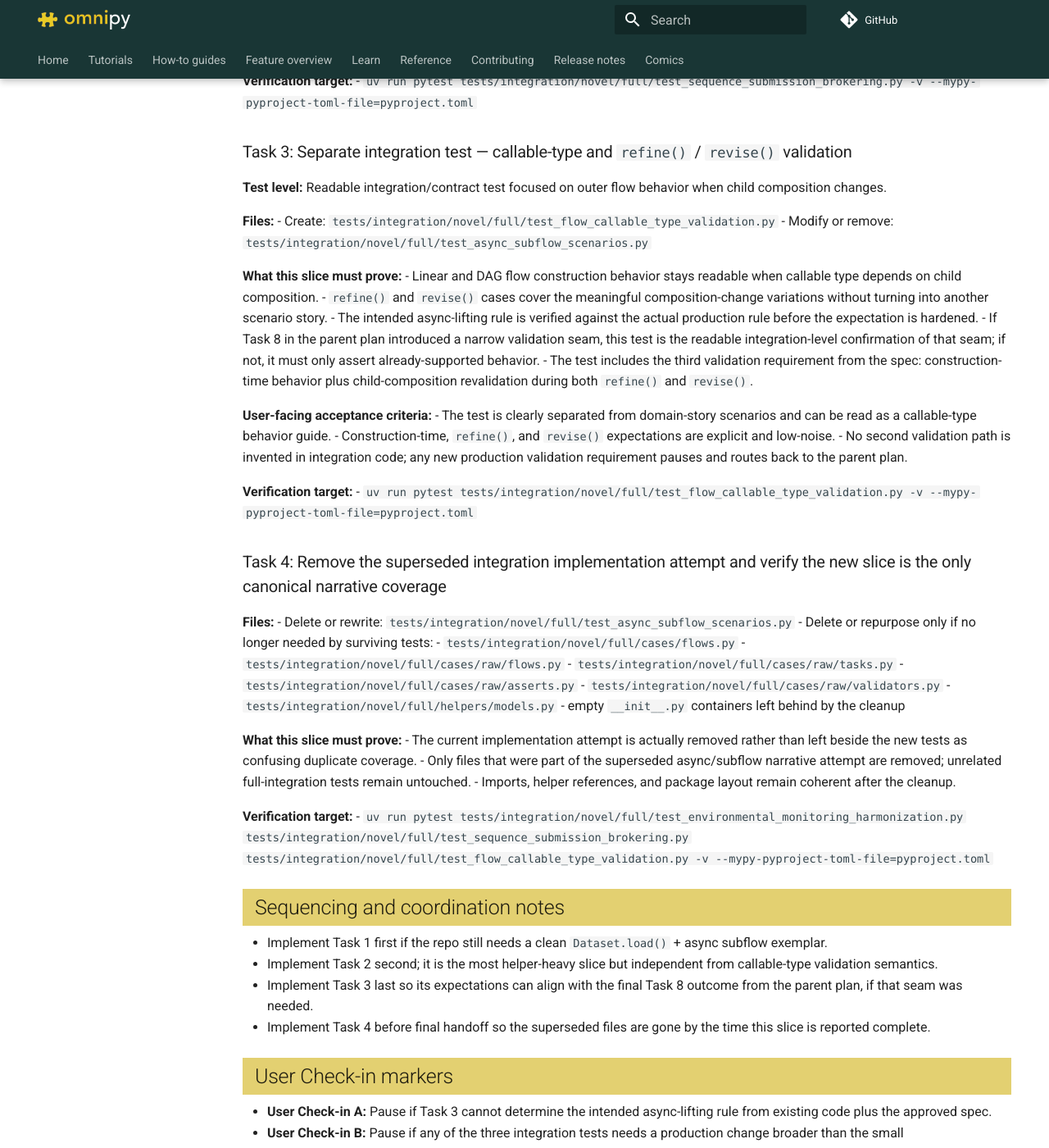
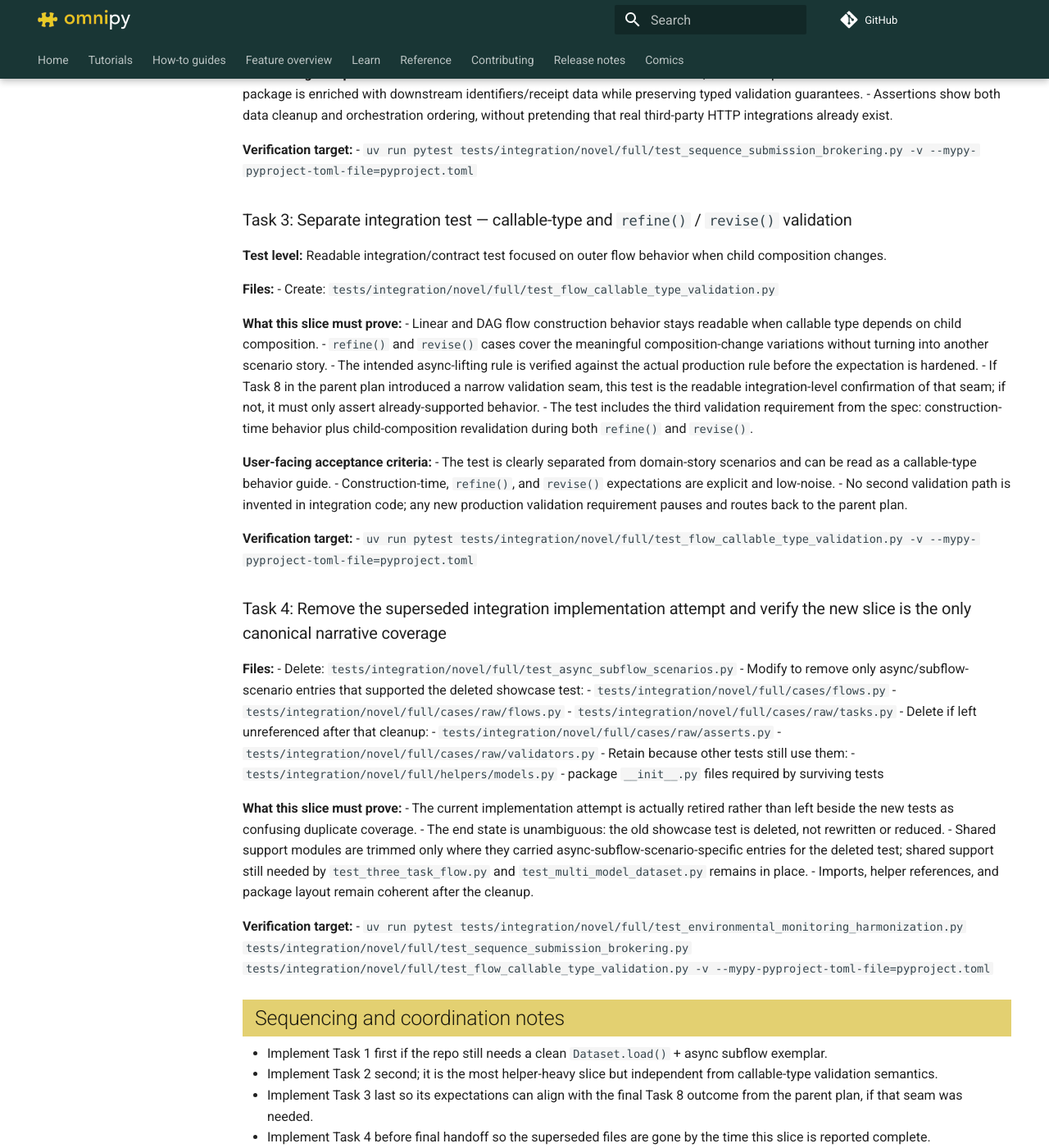
Before and after one commit to fairtracks/omnipy, an MkDocs documentation site: the page built from docs/superpowers/plans/2026-07-11-async-and-sub-flow-integration-test-slice-plan.md, in a window 1280 px wide and 1400 px high, scrolled down 4788 px. Shown: the whole window at 82% size. Built offline with MkDocs 1.6.1 and Material for MkDocs 9.7.7, drawn with Linux system fonts in a browser that asks for light colours; comment, search, counter and statistics services are not loaded; a style sheet for code colours, icons or effects is not loaded; some of the changed text lies outside the part shown.

Commit message:
docs: clarify async/subflow cleanup end state

```diff
--- a/docs/superpowers/plans/2026-07-11-async-and-sub-flow-integration-test-slice-plan.md
+++ b/docs/superpowers/plans/2026-07-11-async-and-sub-flow-integration-test-slice-plan.md
@@ -35,16 +35,18 @@
   - Tiny typed `Model` / `Dataset` definitions and normalization-visible Pydantic schemas for Scenario B+C.
 - Create: `tests/integration/novel/full/helpers/submission_cases.py`
   - Scenario B+C sample data, manifest/storage fixtures, storage-backed FASTQ references, and adapter-facing expected JSON payload helpers.
-- Delete or rewrite as part of cleanup: `tests/integration/novel/full/test_async_subflow_scenarios.py`
-  - Retire the old mixed showcase once the three new files cover its intended value more readably.
-- Delete or repurpose only if no longer imported after the rewrite:
+- Delete as part of cleanup: `tests/integration/novel/full/test_async_subflow_scenarios.py`
+  - Retire the old mixed showcase completely; it must not remain as a fourth overlapping async/subflow narrative test.
+- Modify shared files to remove only the superseded async/subflow-specific entries while preserving other still-used coverage:
   - `tests/integration/novel/full/cases/flows.py`
   - `tests/integration/novel/full/cases/raw/flows.py`
   - `tests/integration/novel/full/cases/raw/tasks.py`
+- Delete dead files after the shared-file cleanup proves they are no longer referenced:
   - `tests/integration/novel/full/cases/raw/asserts.py`
   - `tests/integration/novel/full/cases/raw/validators.py`
+- Retain shared support files that are still used by unrelated integration tests:
   - `tests/integration/novel/full/helpers/models.py`
-  - package `__init__.py` files under those directories if they become empty
+  - package `__init__.py` files needed by surviving tests
 - Leave unrelated existing integration tests in place:
   - `tests/integration/novel/full/test_three_task_flow.py`
   - `tests/integration/novel/full/test_multi_model_dataset.py`
@@ -94,14 +96,14 @@
 
 ## Shared acceptance criteria
 
-- `tests/integration/novel/full/` contains exactly three new canonical async/subflow slice tests: Scenario A, Scenario B+C, and the separate callable-type validation test.
+- `tests/integration/novel/full/` ends with exactly three canonical async/subflow slice tests: Scenario A, Scenario B+C, and the separate callable-type validation test.
 - Scenario A exercises real GET-backed `Dataset.load()` / `load_into()` behavior and Omnipy flattening in one integrated path.
 - Scenario A returns a Dataset with `samples` and `measurements` as `PandasDataset` members and asserts representative harmonized rows/values.
 - Scenario B+C uses typed Dataset members `submission_samples`, `submission_files`, and `submission_metadata`, with visible normalization and linkage validation around `local_submission_alias`, `local_sample_alias`, and `local_sample_aliases`.
 - Scenario B+C stores the final downstream receipt/status back into `submission_metadata` and preserves the orchestration order required by the spec.
 - The third test stays readable and non-scenario-oriented, and only asserts validation behavior that already exists or that the parent plan explicitly adds.
-- The old `test_async_subflow_scenarios.py` showcase is removed or reduced so it is no longer the canonical coverage entry point for this slice.
-- The old async/subflow implementation attempt under `tests/integration/novel/full/` is removed or repurposed so no superseded helper/case files remain as dead narrative coverage.
+- `tests/integration/novel/full/test_async_subflow_scenarios.py` is deleted, not rewritten.
+- The old async/subflow implementation attempt under `tests/integration/novel/full/` is retired by deleting the old showcase test, removing its async-subflow-only case/helper entries from shared files, and deleting only those leftover files that become unreferenced afterward.
 
 ### Task 1: Scenario A — environmental monitoring harmonization
 
@@ -157,7 +159,6 @@
 
 **Files:**
 - Create: `tests/integration/novel/full/test_flow_callable_type_validation.py`
-- Modify or remove: `tests/integration/novel/full/test_async_subflow_scenarios.py`
 
 **What this slice must prove:**
 - Linear and DAG flow construction behavior stays readable when callable type depends on child composition.
@@ -177,19 +178,22 @@
 ### Task 4: Remove the superseded integration implementation attempt and verify the new slice is the only canonical narrative coverage
 
 **Files:**
-- Delete or rewrite: `tests/integration/novel/full/test_async_subflow_scenarios.py`
-- Delete or repurpose only if no longer needed by surviving tests:
+- Delete: `tests/integration/novel/full/test_async_subflow_scenarios.py`
+- Modify to remove only async/subflow-scenario entries that supported the deleted showcase test:
   - `tests/integration/novel/full/cases/flows.py`
   - `tests/integration/novel/full/cases/raw/flows.py`
   - `tests/integration/novel/full/cases/raw/tasks.py`
+- Delete if left unreferenced after that cleanup:
   - `tests/integration/novel/full/cases/raw/asserts.py`
   - `tests/integration/novel/full/cases/raw/validators.py`
+- Retain because other tests still use them:
   - `tests/integration/novel/full/helpers/models.py`
-  - empty `__init__.py` containers left behind by the cleanup
+  - package `__init__.py` files required by surviving tests
 
 **What this slice must prove:**
-- The current implementation attempt is actually removed rather than left beside the new tests as confusing duplicate coverage.
-- Only files that were part of the superseded async/subflow narrative attempt are removed; unrelated full-integration tests remain untouched.
+- The current implementation attempt is actually retired rather than left beside the new tests as confusing duplicate coverage.
+- The end state is unambiguous: the old showcase test is deleted, not rewritten or reduced.
+- Shared support modules are trimmed only where they carried async-subflow-scenario-specific entries for the deleted test; shared support still needed by `test_three_task_flow.py` and `test_multi_model_dataset.py` remains in place.
 - Imports, helper references, and package layout remain coherent after the cleanup.
 
 **Verification target:**
```
